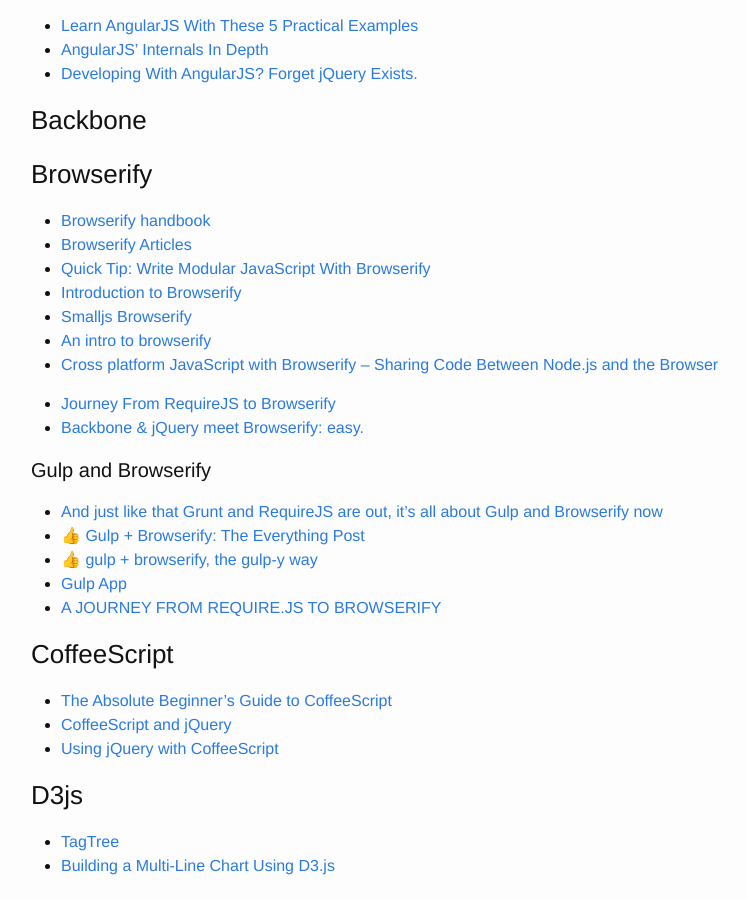
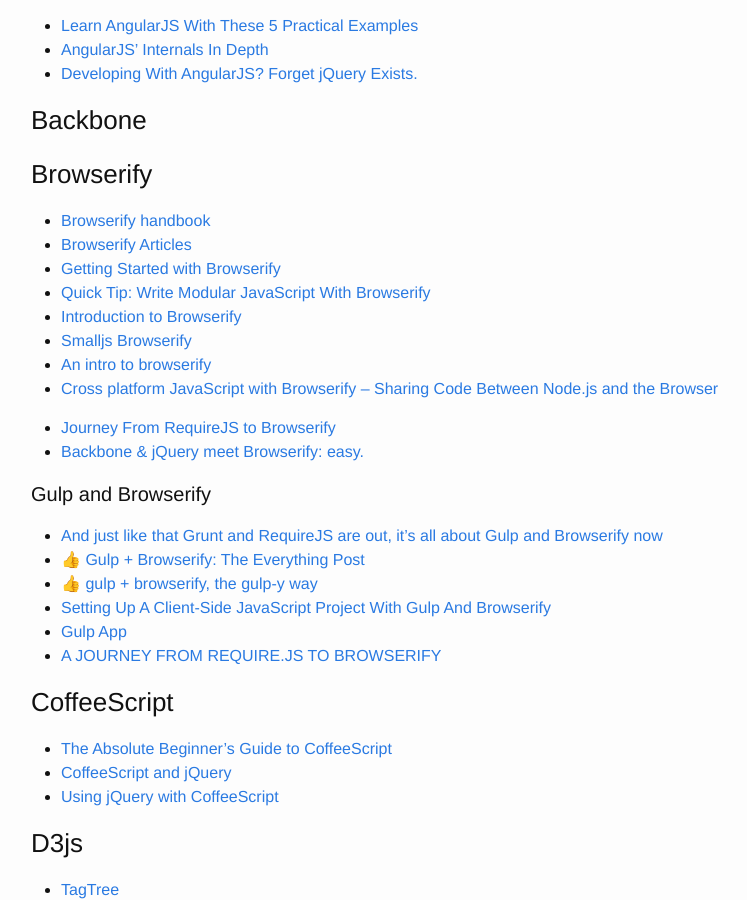
Before and after one commit to brownerd/brownerd.github.io, a Jekyll site: the page built from _posts/2015-01-01-reading-list-2015.md, in a window 1280 px wide and 900 px high, scrolled down 6957 px. Shown: the whole window, without its empty margins (239-986 px from the left). Built offline with Jekyll 4.4.1, drawn with Linux system fonts in a browser that asks for light colours; emoji names are drawn with the system emoji font.

Commit message:
getting started with browserify

```diff
--- a/_posts/2015-01-01-reading-list-2015.md
+++ b/_posts/2015-01-01-reading-list-2015.md
@@ -403,6 +403,7 @@ Just tyring to get better with handling merge conflicts
 ### Browserify
 - [Browserify handbook](https://github.com/substack/browserify-handbook)
 - [Browserify Articles](http://browserify.org/articles.html)
+- [Getting Started with Browserify](http://www.sitepoint.com/getting-started-browserify/)
 - [Quick Tip: Write Modular JavaScript With Browserify](http://tutorialzine.com/2014/02/writing-modular-javascript-browserify/)
 - [Introduction to Browserify](http://blakeembrey.com/articles/2013/09/introduction-to-browserify/)
 - [Smalljs Browserify](http://smalljs.org/package-managers/npm/browserify/)
@@ -416,6 +417,7 @@ Just tyring to get better with handling merge conflicts
 - [And just like that Grunt and RequireJS are out, it’s all about Gulp and Browserify now](http://www.100percentjs.com/just-like-grunt-gulp-browserify-now/)
 - [:+1: Gulp + Browserify: The Everything Post](http://viget.com/extend/gulp-browserify-starter-faq)
 - [:+1: gulp + browserify, the gulp-y way](https://medium.com/@sogko/gulp-browserify-the-gulp-y-way-bb359b3f9623)
+- [Setting Up A Client-Side JavaScript Project With Gulp And Browserify](https://blog.engineyard.com/2015/client-side-javascript-project-gulp-and-browserify)
 - [Gulp App](https://github.com/sindresorhus/gulp-app)
 - [A JOURNEY FROM REQUIRE.JS TO BROWSERIFY](http://orizens.com/wp/topics/a-journey-from-require-js-to-browserify/)
 
```
